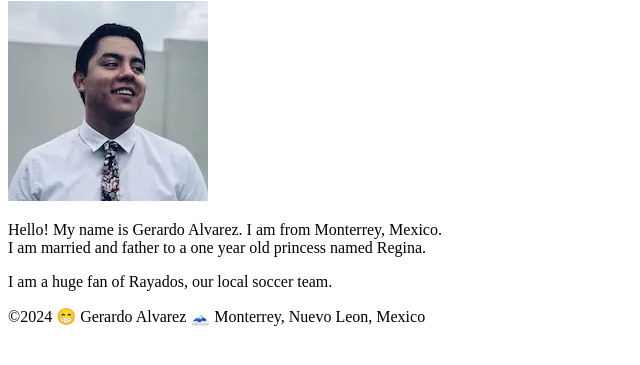
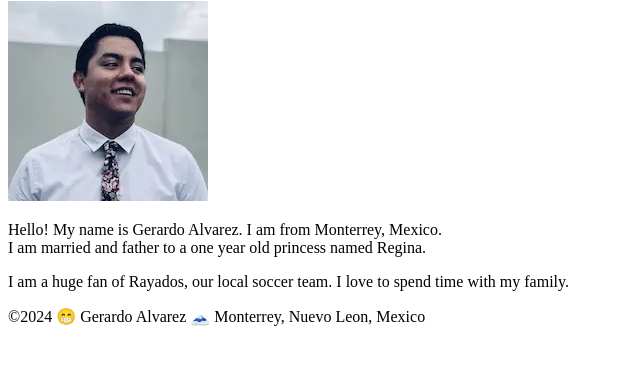
Before and after one commit to galv98/wdd130, a plain HTML site: page index.html in a window 1280 px wide. Shown: the part 105-470 px from the top of the page, without its empty margins (0-640 px from the left). Drawn offline with Linux system fonts and the light colour scheme.

Commit message:
Proyect Added

```diff
--- a/index.html
+++ b/index.html
@@ -17,7 +17,7 @@
             <h1>Gerardo Alvarez | WDD 130</h1>
             <img src="images/profile.webp   " alt="Hello, my name is Gerardo Alvarez" width="200">
             <p>Hello! My name is Gerardo Alvarez. I am from Monterrey, Mexico. <br> I am married and father to a one year old princess named Regina.</p>
-            <p>I am a huge fan of Rayados, our local soccer team.</p>
+            <p>I am a huge fan of Rayados, our local soccer team. I love to spend time with my family.</p>
         </main>
         <footer>
             <p>&copy;2024 😁 Gerardo Alvarez 🗻 Monterrey, Nuevo Leon, Mexico </p>
```
